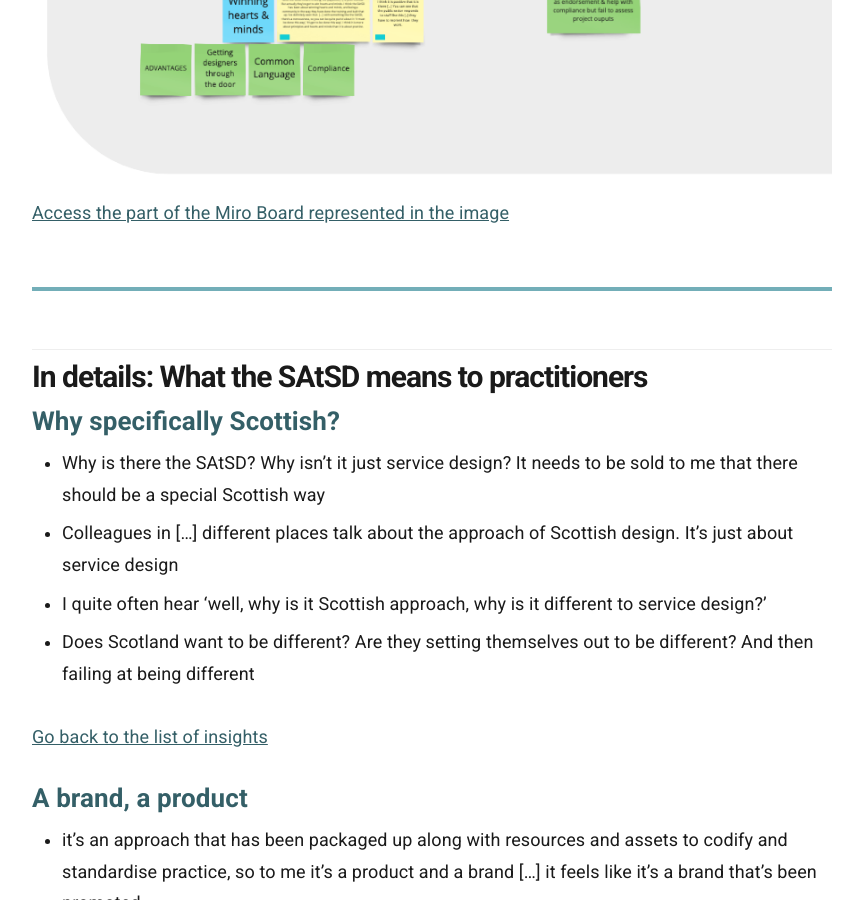
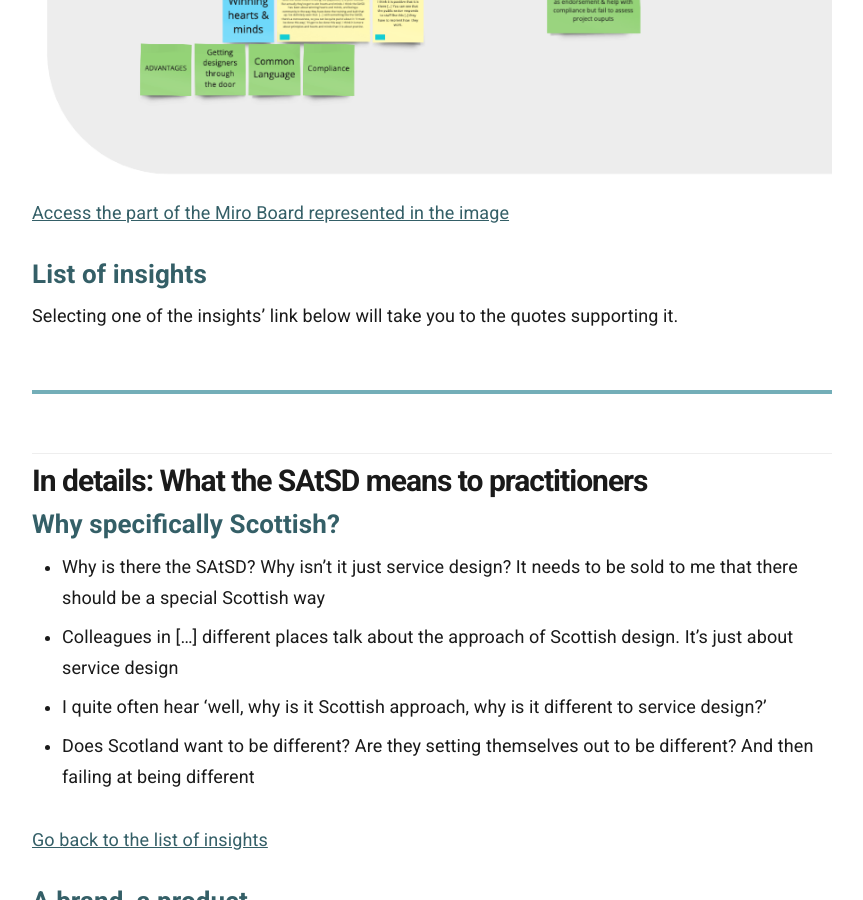
Before and after one commit to stephanie-K/practitioner-stories, a Jekyll site: the page built from _docs/SAtSD/general.md, in a window 1280 px wide and 900 px high, scrolled down 3141 px. Shown: the whole window, without its empty margins (358-1221 px from the left). Built offline with Jekyll 4.4.1, drawn with Linux system fonts in a browser that asks for light colours; some of the changed text lies outside the part shown.

Commit message:
add a bit more

```diff
--- a/_docs/SAtSD/general.md
+++ b/_docs/SAtSD/general.md
@@ -42,6 +42,12 @@
 
 ![screenshot of the part of the big Miro board showing the post it for this theme of the research](/practitioner-stories/images/SAtSD/satsd-gen2.png)
 [Access the part of the Miro Board represented in the image](https://miro.com/app/board/o9J_ldOzA14=/?moveToWidget=3074457352333740932&cot=14)
+
+### List of insights
+
+Selecting one of the insights' link below will take you to the quotes supporting it.
+
+
 
 
 <hr class="big">
@@ -151,4 +157,12 @@
 
 ### It's organisational focus has avantages and disadvantages
 
+<hr class="big">
+
+## In details: Benefits of the SAtSD
+
+
+[Go back to the list of insights](#list-of-insights)
+
+
 <div>Last updated: {{site.time | date_to_string}}</div>
```
